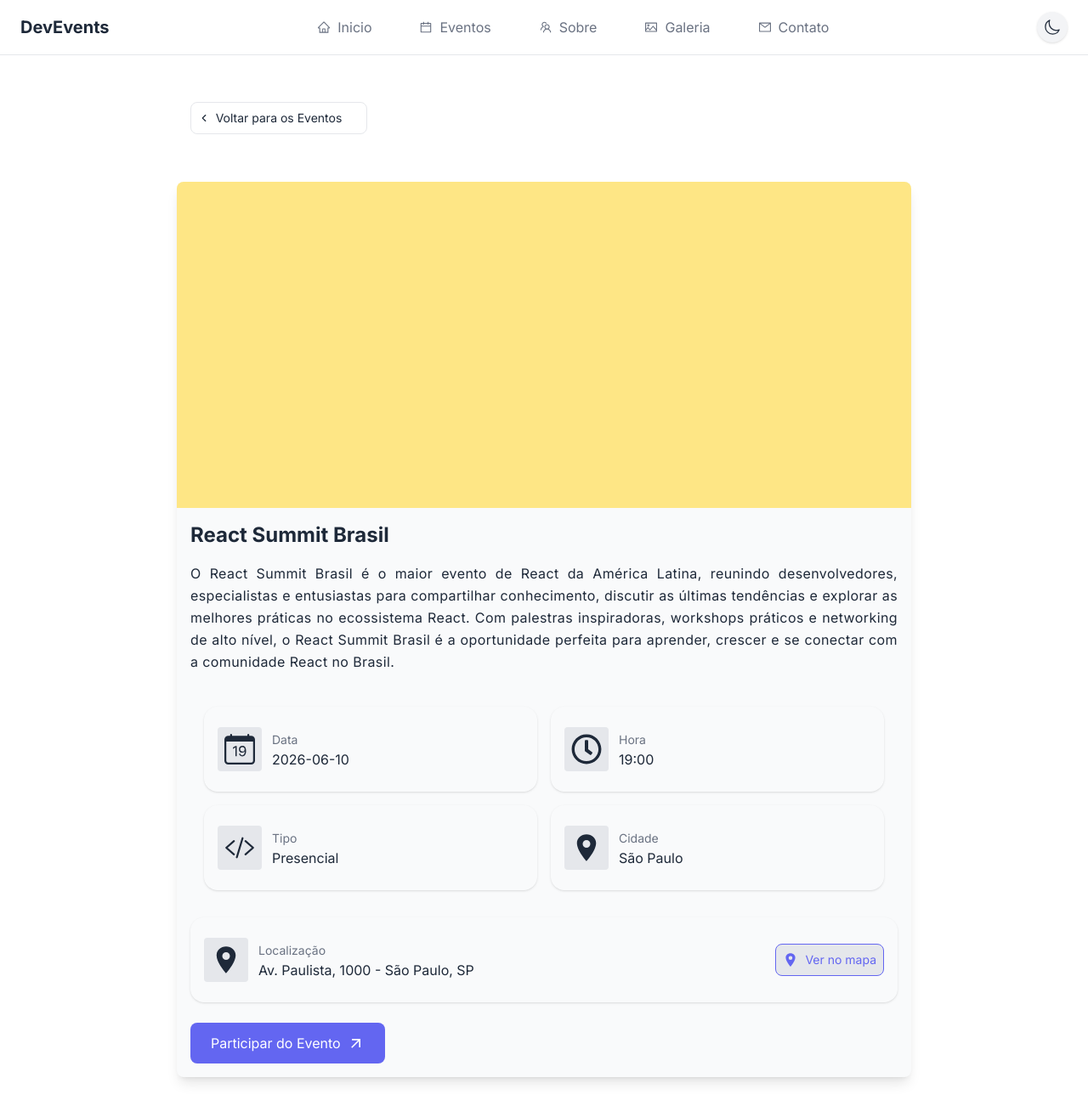
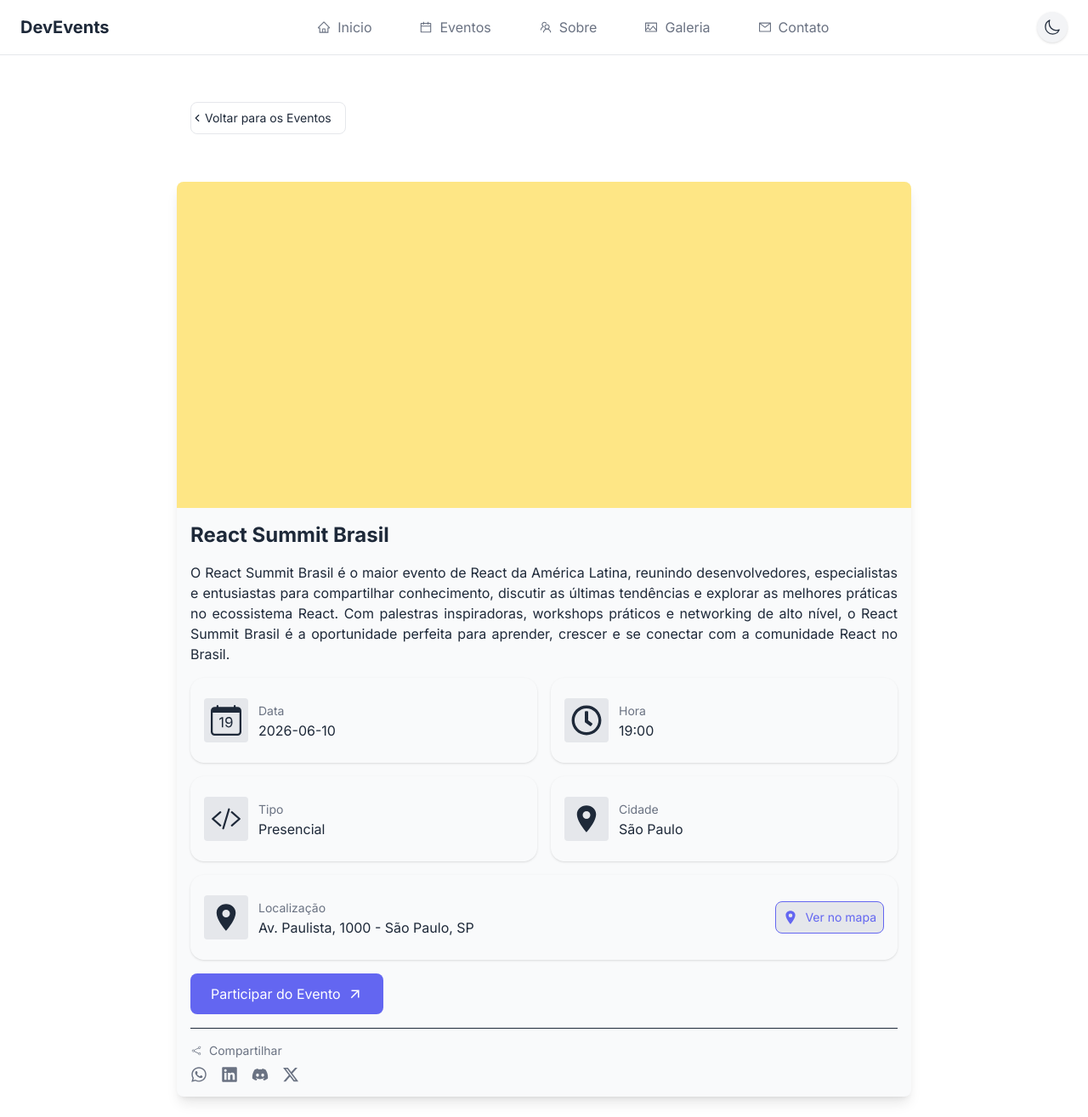
Before and after one commit to IgorBern02/devevents, a React (Vite) app in the folder frontend/: page /events/1 in a window 1280 px wide. Shown: the whole page at 85% size. Before the commit the page ends 1292 px from the top, so only its background shows below. Built offline with nearby package versions, Linux system fonts and the light colour scheme; data requests are answered from the project's data file.

Commit message:
feat: add EventInfoSection and ShareSection components; refactor EventDetails to utilize new components

```diff
--- /dev/null
+++ b/frontend/src/components/event/EventInfoSection.tsx
@@ -0,0 +1,53 @@
+import {
+  BsCalendarDate,
+  FaRegClock,
+  IoCodeSlashOutline,
+  IoLocationSharp,
+} from "../ui/icons";
+import { InfoCard } from "../ui/InfoCard";
+import type { Event } from "../../types/Event";
+
+interface Props {
+  event: Event;
+}
+
+export const EventInfoSection = ({ event }: Props) => {
+  const infoCards = [
+    {
+      icon: <BsCalendarDate />,
+      label: "Data",
+      value: event.date,
+    },
+    {
+      icon: <FaRegClock />,
+      label: "Hora",
+      value: event.hour,
+    },
+    {
+      icon: <IoCodeSlashOutline />,
+      label: "Tipo",
+      value: event.type,
+    },
+    {
+      icon: <IoLocationSharp />,
+      label: "Cidade",
+      value: event.city,
+    },
+  ];
+
+  return (
+    <div className="space-y-4">
+      <div className="grid grid-cols-1 sm:grid-cols-2 gap-4">
+        {infoCards.map((card, index) => (
+          <InfoCard key={index} {...card} />
+        ))}
+      </div>
+
+      <InfoCard
+        icon={<IoLocationSharp />}
+        label="Localização"
+        value={event.location}
+      />
+    </div>
+  );
+};
--- /dev/null
+++ b/frontend/src/components/event/ShareSection.tsx
@@ -0,0 +1,20 @@
+import { FaWhatsapp, FaLinkedin, FaXTwitter } from "../ui/icons";
+import { FaDiscord } from "react-icons/fa6";
+import { CiShare2 } from "react-icons/ci";
+
+export const ShareSection = () => {
+  return (
+    <div className="space-y-2">
+      <p className="flex items-center gap-2 text-sm text-gray-500">
+        <CiShare2 /> Compartilhar
+      </p>
+
+      <div className="flex items-center gap-4 text-xl text-gray-500">
+        <FaWhatsapp className="cursor-pointer hover:text-green-500" />
+        <FaLinkedin className="cursor-pointer hover:text-blue-500" />
+        <FaDiscord className="cursor-pointer hover:text-indigo-500" />
+        <FaXTwitter className="cursor-pointer hover:text-black dark:hover:text-white" />
+      </div>
+    </div>
+  );
+};
--- /dev/null
+++ b/frontend/src/components/ui/BackButton.tsx
@@ -0,0 +1,18 @@
+import { FiChevronLeft } from "./icons";
+import { Button } from "./Button";
+
+interface BackButtonProps {
+  onClick: () => void;
+}
+
+export const BackButton = ({ onClick }: BackButtonProps) => {
+  return (
+    <Button
+      onClick={onClick}
+      className="relative flex items-center justify-center border border-gray-200 hover:border-(--primary-color) py-2 px-4 text-sm cursor-pointer text-(--text-color) dark:text-(--text-color-dark) hover:text-(--primary-color) rounded-lg hover:bg-gray-50 dark:hover:bg-gray-700 transition-colors"
+    >
+      <FiChevronLeft className="absolute left-0" />
+      Voltar para os Eventos
+    </Button>
+  );
+};
--- a/frontend/src/components/ui/Dropdown.tsx
+++ b/frontend/src/components/ui/Dropdown.tsx
@@ -54,15 +54,12 @@ export const Dropdown = ({
 
       {/* Dropdown */}
       <div
-        className={`absolute mt-2 w-full bg-white dark:bg-slate-900
-        border border-gray-200 dark:border-slate-700
-        rounded-xl shadow-xl overflow-hidden z-50
-        transition-all duration-200 origin-top
-        ${
-          open
-            ? "opacity-100 scale-100"
-            : "opacity-0 scale-95 pointer-events-none"
-        }`}
+        className={`absolute mt-2 min-w-45 bg-white dark:bg-slate-900
+  border border-gray-200 dark:border-slate-700
+  rounded-xl shadow-xl z-50
+  transition-all duration-200 origin-top
+  max-h-60 overflow-y-auto scroll-smooth
+  ${open ? "opacity-100 scale-100" : "opacity-0 scale-95 pointer-events-none"}`}
       >
         {options.map((option) => (
           <div
--- a/frontend/src/components/ui/Filter.tsx
+++ b/frontend/src/components/ui/Filter.tsx
@@ -8,6 +8,7 @@ import {
 import { CiSearch } from "./icons";
 import { Dropdown } from "./Dropdown";
 
+import { brazilStates } from "../../constants/states";
 interface FilterProps {
   search: string;
   setSearch: Dispatch<SetStateAction<string>>;
@@ -88,7 +89,7 @@ export const Filter = ({
       <Dropdown
         label="Cidade"
         value={city}
-        options={["", "São Paulo", "Rio de Janeiro", "Brasília", "Salvador"]}
+        options={["", ...brazilStates]}
         onChange={setCity}
       />
     </div>
--- /dev/null
+++ b/frontend/src/constants/states.ts
@@ -0,0 +1,29 @@
+export const brazilStates = [
+  "AC - Acre",
+  "AL - Alagoas",
+  "AP - Amapá",
+  "AM - Amazonas",
+  "BA - Bahia",
+  "CE - Ceará",
+  "DF - Distrito Federal",
+  "ES - Espírito Santo",
+  "GO - Goiás",
+  "MA - Maranhão",
+  "MT - Mato Grosso",
+  "MS - Mato Grosso do Sul",
+  "MG - Minas Gerais",
+  "PA - Pará",
+  "PB - Paraíba",
+  "PR - Paraná",
+  "PE - Pernambuco",
+  "PI - Piauí",
+  "RJ - Rio de Janeiro",
+  "RN - Rio Grande do Norte",
+  "RS - Rio Grande do Sul",
+  "RO - Rondônia",
+  "RR - Roraima",
+  "SC - Santa Catarina",
+  "SP - São Paulo",
+  "SE - Sergipe",
+  "TO - Tocantins",
+];
--- a/frontend/src/pages/EventDetails.tsx
+++ b/frontend/src/pages/EventDetails.tsx
@@ -1,104 +1,68 @@
+import { BackButton } from "../components/ui/BackButton";
+import { EventInfoSection } from "../components/event/EventInfoSection";
+import { ShareSection } from "../components/event/ShareSection";
+import { useNavigate } from "react-router-dom";
+import { Button } from "../components/ui/Button";
+import type { Event } from "../types/Event";
 import { useEffect, useState } from "react";
-import { useNavigate, useParams } from "react-router-dom";
 import { api } from "../services/api";
-import type { Event } from "../types/Event";
-import { Button } from "../components/ui/Button";
-import {
-  BsCalendarDate,
-  FaRegClock,
-  MdArrowOutward,
-  FiChevronLeft,
-  IoCodeSlashOutline,
-  IoLocationSharp,
-} from "../components/ui/icons";
-import { InfoCard } from "../components/ui/InfoCard";
+import { MdArrowOutward } from "../components/ui/icons";
 
 export const EventDetails = () => {
-  const { id } = useParams();
   const [event, setEvent] = useState<Event | null>(null);
 
-  const navigate = useNavigate();
+  const nav = useNavigate();
 
   const handleBack = () => {
-    navigate("/events");
+    nav("/events");
   };
 
   useEffect(() => {
-    api.get(`/events/${id}`).then((response) => {
-      setEvent(response.data);
-    });
-  }, [id]);
+    const fetchEvent = async () => {
+      const eventId = window.location.pathname.split("/").pop();
+      if (eventId) {
+        try {
+          const response = await api.get(`/events/${eventId}`);
+          setEvent(response.data);
+        } catch (error) {
+          console.error("Error fetching event details:", error);
+        }
+      }
+    };
+
+    fetchEvent();
+  }, []);
 
   if (!event) {
     return <div>Carregando...</div>;
   }
 
-  const infoCards = [
-    {
-      icon: <BsCalendarDate />,
-      label: "Data",
-      value: event.date,
-    },
-    {
-      icon: <FaRegClock />,
-      label: "Hora",
-      value: event.hour,
-    },
-    {
-      icon: <IoCodeSlashOutline />,
-      label: "Tipo",
-      value: event.type,
-    },
-    {
-      icon: <IoLocationSharp />,
-      label: "Cidade",
-      value: event.city,
-    },
-  ];
-
   return (
     <div className="space-y-10 flex flex-col items-center w-full px-4 max-w-4xl mx-auto mt-20">
-      <section className="w-full p-4 space-y-4 flex items-center ">
-        <Button
-          onClick={handleBack}
-          className="relative w-1/4 flex items-center justify-center border border-gray-200 hover:border-(--primary-color) py-2 text-sm cursor-pointer text-(--text-color) dark:text-(--text-color-dark) hover:text-(--primary-color) rounded-lg hover:bg-gray-50 dark:hover:bg-gray-700 transition-colors"
-        >
-          <FiChevronLeft className="absolute left-2" />
-          Voltar para os Eventos
-        </Button>
+      <section className="w-full p-4">
+        <BackButton onClick={handleBack} />
       </section>
 
       <section className="w-full shadow-lg rounded-lg overflow-hidden bg-gray-50 dark:bg-gray-800">
         <div className="w-full bg-amber-200 h-96"></div>
-        <div className="w-full p-4 space-y-4">
+
+        <div className="p-4 space-y-4">
           <h1 className="text-2xl font-bold">{event.title}</h1>
-          <p className="w-full wrap-break-word text-justify whitespace-normal text-(--text-color) dark:text-(--text-color-dark) tracking-wide leading-relaxed">
+
+          <p className="text-justify break-words whitespace-pre-line">
             {event.description}
           </p>
 
-          <div className="w-full grid grid-cols-2 gap-4 mt-6 p-4 ">
-            {infoCards.map((card, index) => (
-              <InfoCard
-                key={index}
-                icon={card.icon}
-                label={card.label}
-                value={card.value}
-              />
-            ))}
-          </div>
+          <EventInfoSection event={event} />
 
-          <div className="w-full">
-            <InfoCard
-              icon={<IoLocationSharp />}
-              label="Localização"
-              value={event.location}
-            />
-          </div>
+          <Button className="flex items-center gap-2 bg-(--primary-color) text-white px-6 py-3 rounded-lg cursor-pointer hover:bg-(--primary-color-hover) transition-colors">
+            Participar do Evento
+            <MdArrowOutward className="text-lg" />
+          </Button>
 
-          <Button className="flex items-center justify-center gap-2 cursor-pointer bg-(--primary-color) hover:bg-(--primary-color-hover) text-white px-6 py-3 rounded-lg mt-6 transition-colors">
-            <p>Participar do Evento</p>
-            <MdArrowOutward className="text-xl" />
-          </Button>
+          <hr />
+
+          <ShareSection />
         </div>
       </section>
     </div>
```
Also changed, not shown: frontend/src/components/ui/icons.ts (+15 -2 lines).
